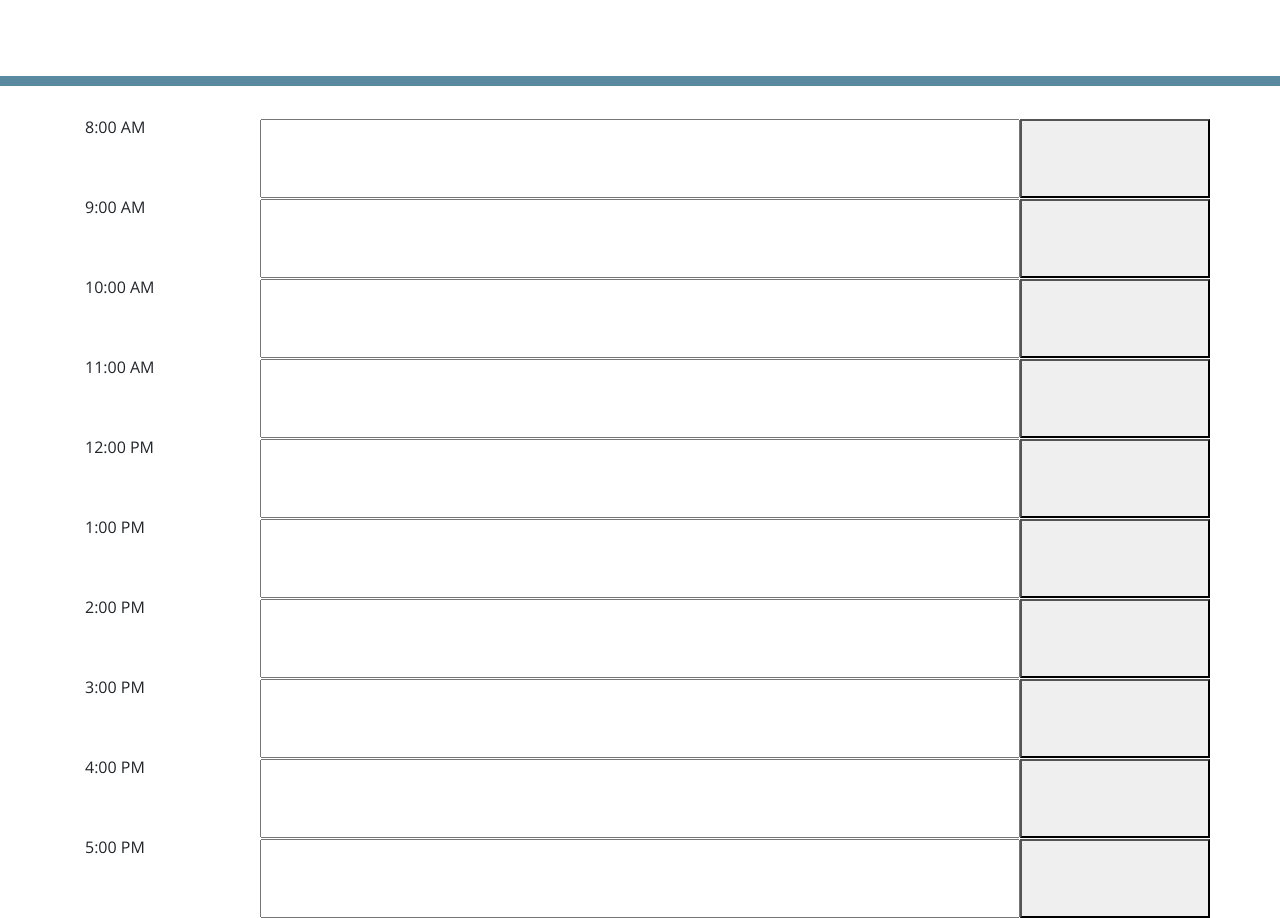
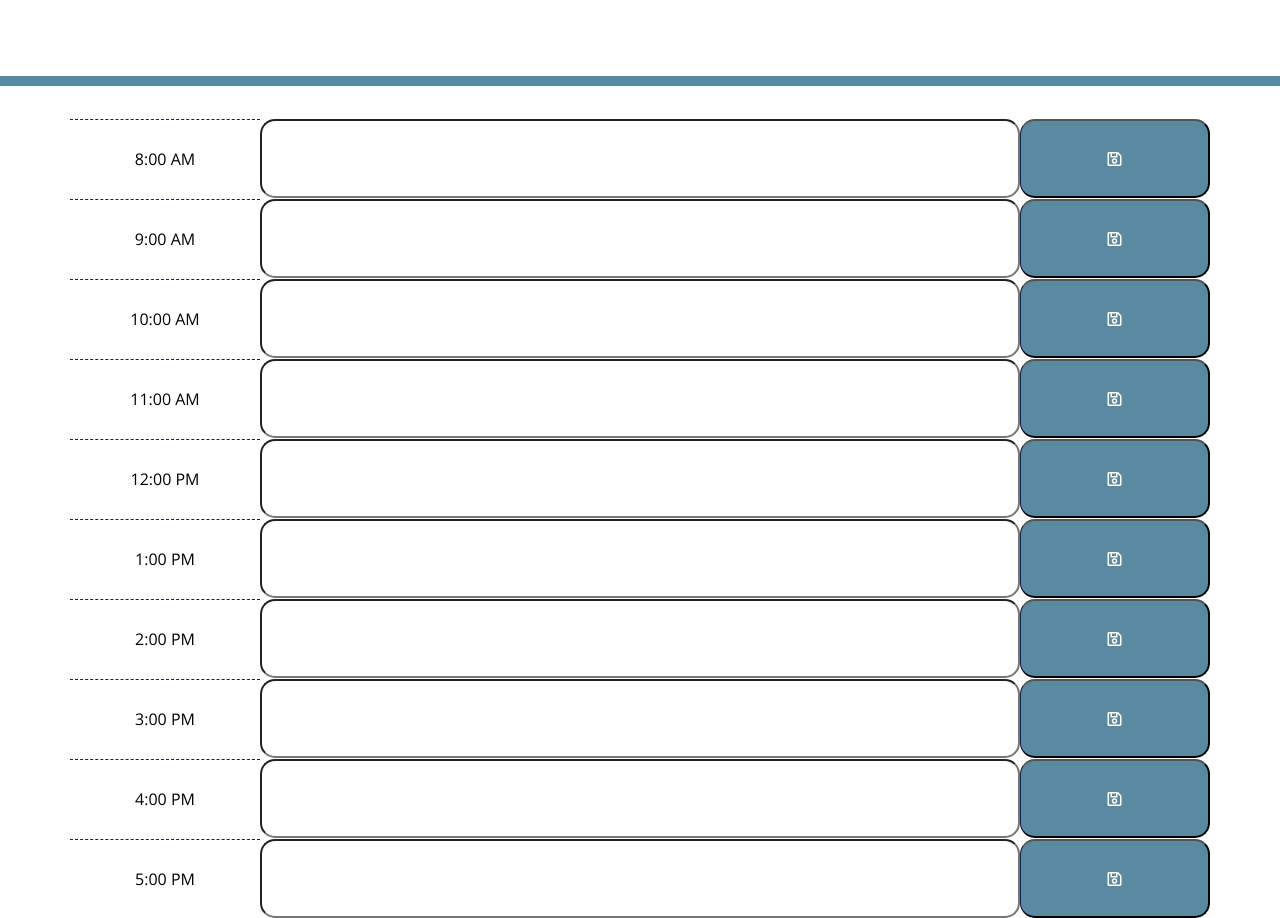
Before and after one commit to KayleeHorner/05_work_day_scheduler, a plain HTML site: page index.html in a window 1280 px wide. Shown: the part 226-1144 px from the top of the page. Drawn offline with nearby package versions, Linux system fonts and the light colour scheme; a web font is replaced by a local one.

Commit message:
added button icon to html file instead of script

```diff
--- a/index.html
+++ b/index.html
@@ -4,11 +4,11 @@
     <meta charset="UTF-8" />
     <meta name="viewport" content="width=device-width, initial-scale=1.0" />
     <meta http-equiv="X-UA-Compatible" content="ie=edge" />
+
     <link
       rel="stylesheet"
       href="https://stackpath.bootstrapcdn.com/bootstrap/4.3.1/css/bootstrap.min.css"
     />
-
     <link
       rel="stylesheet"
       href="https://use.fontawesome.com/releases/v5.8.1/css/all.css"
@@ -19,7 +19,14 @@
       href="https://fonts.googleapis.com/css?family=Open+Sans&display=swap"
       rel="stylesheet"
     />
+
+    <link
+      href="https://fonts.googleapis.com/css2?family=Bebas+Neue&family=Waiting+for+the+Sunrise&display=swap"
+      rel="stylesheet"
+    />
+
     <link rel="stylesheet" href="style.css" />
+
     <title>Work Day Scheduler</title>
   </head>
 
@@ -29,66 +36,67 @@
       <p class="lead">A simple calendar app for scheduling your work day</p>
       <p id="current-day" class="lead"></p>
     </header>
+
     <div class="container time-block">
 
       <div class="row">
-        <div class="col-md-2 block1">8:00 AM</div>
-        <input type="textarea" class="col-md-8"></input>
-        <button class="col-md-2 save-btn"></button>
+        <div class="col-md-2 block1 hour">8:00 AM</div>
+        <input type="textarea" class="col-md-8 event-input" id="8" />
+        <button class="col-md-2 saveBtn"><i class="far fa-save"></i></button>
       </div>
 
       <div class="row">
-        <div class="col-md-2 block2">9:00 AM</div>
-        <input type="textarea" class="col-md-8"></input>
-        <button class="col-md-2 save-btn"></button>
+        <div class="col-md-2 block2 hour">9:00 AM</div>
+        <input type="textarea" class="col-md-8 event-input" id="9" />
+        <button class="col-md-2 saveBtn"><i class="far fa-save"></i></button>
       </div>
 
       <div class="row">
-        <div class="col-md-2 block3">10:00 AM</div>
-        <input type="textarea" class="col-md-8"></input>
-        <button class="col-md-2 save-btn"></button>
+        <div class="col-md-2 block3 hour">10:00 AM</div>
+        <input type="textarea" class="col-md-8 event-input" id="10" />
+        <button class="col-md-2 saveBtn"><i class="far fa-save"></i></button>
        </div>
 
       <div class="row">
-        <div class="col-md-2 block4">11:00 AM</div>
-        <input type="textarea" class="col-md-8"></input>
-        <button class="col-md-2 save-btn"></button>
+        <div class="col-md-2 block4 hour">11:00 AM</div>
+        <input type="textarea" class="col-md-8 event-input" id="11" />
+        <button class="col-md-2 saveBtn"><i class="far fa-save"></i></button>
       </div>
 
       <div class="row">
-        <div class="col-md-2 block5">12:00 PM</div>
-        <input type="textarea" class="col-md-8"></input>
-        <button class="col-md-2 save-btn"></button>
+        <div class="col-md-2 block5 hour">12:00 PM</div>
+        <input type="textarea" class="col-md-8 event-input" id="12" />
+        <button class="col-md-2 saveBtn"><i class="far fa-save"></i></button>
       </div>
 
       <div class="row">
-        <div class="col-md-2 block6">1:00 PM</div>
-        <input type="textarea" class="col-md-8"></input>
-        <button class="col-md-2 save-btn"></button>
+        <div class="col-md-2 block6 hour">1:00 PM</div>
+        <input type="textarea" class="col-md-8 event-input" id="13" />
+        <button class="col-md-2 saveBtn"><i class="far fa-save"></i></button>
       </div>
 
       <div class="row">
-        <div class="col-md-2 block7">2:00 PM</div>
-        <input type="textarea" class="col-md-8"></input>
-        <button class="col-md-2 save-btn"></button>
+        <div class="col-md-2 block7 hour">2:00 PM</div>
+        <input type="textarea" class="col-md-8 event-input" id="14" />
+        <button class="col-md-2 saveBtn"><i class="far fa-save"></i></button>
       </div>
 
       <div class="row">
-        <div class="col-md-2 block8">3:00 PM</div>
-        <input type="textarea" class="col-md-8"></input>
-        <button class="col-md-2 save-btn"></button>
+        <div class="col-md-2 block8 hour">3:00 PM</div>
+        <input type="textarea" class="col-md-8 event-input" id="15" />
+        <button class="col-md-2 saveBtn"><i class="far fa-save"></i></button>
       </div>
 
       <div class="row">
-        <div class="col-md-2 block9">4:00 PM</div>
-        <input type="textarea" class="col-md-8"></input>
-        <button class="col-md-2 save-btn"></button>
+        <div class="col-md-2 block9 hour">4:00 PM</div>
+        <input type="textarea" class="col-md-8 event-input" id="16" />
+        <button class="col-md-2 saveBtn"><i class="far fa-save"></i></button>
       </div>
 
       <div class="row">
-        <div class="col-md-2 block10">5:00 PM</div>
-        <input type="textarea" class="col-md-8"></input>
-        <button class="col-md-2 save-btn"></button>
+        <div class="col-md-2 block10 hour">5:00 PM</div>
+        <input type="textarea" class="col-md-8 event-input" id="17" />
+        <button class="col-md-2 saveBtn"><i class="far fa-save"></i></button>
       </div>
 
       </div>
```
